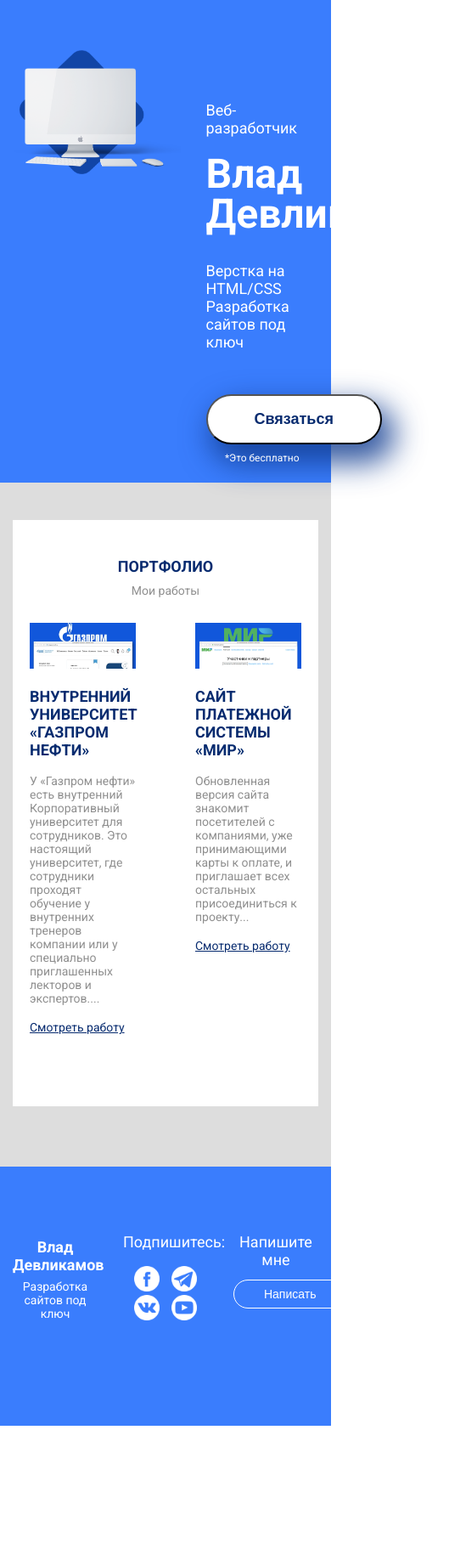
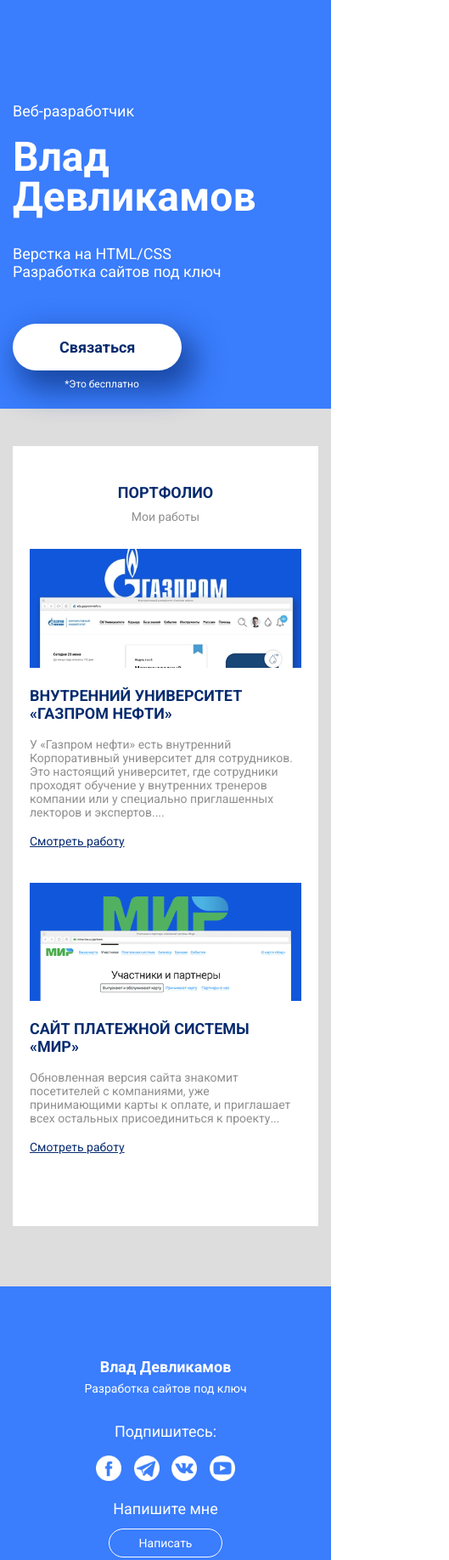
Before and after one commit to webvlad2/webvlad2.github.io, a plain HTML site: page index.html in a window 390 px wide. Shown: the top 1836 px of the page at 85% size, 529 px wide, since content can reach past the window. Before the commit the page ends 1678 px from the top, so only its background shows below. Drawn offline with Linux system fonts and the light colour scheme.

Commit message:
Add files via upload

```diff
--- a/css/style.css
+++ b/css/style.css
@@ -28,6 +28,8 @@ header {
 	margin-top: 20px;
 }
 .header-button {
+	display: inline-block;
+	text-decoration: none;
 	box-shadow: 10px 17px 34px 6px rgba(18, 61, 145, 0.83);
 	border-radius: 50px;
 	background-color: #ffffff;
@@ -138,6 +140,7 @@ footer {
 	margin-bottom: 13px;
 }
 .footer-button {
+	text-decoration: none;
 	display: inline-block;
 	border: 1px solid #ffffff;
 	background-color: transparent;
--- a/index.html
+++ b/index.html
@@ -25,16 +25,16 @@
 	<header>
 			<div class="container">
 			  <div class="row">
-				  <div class="col-7">
-					  <img src="img/main-img.png" alt="Монитор">
+				  <div class="col-lg-7">
+					  <img class="header-img" src="img/main-img.png" alt="Монитор">
 				  </div>
 				  <!-- /.col-7 -->
-				  <div class="col-5">
+				  <div class="col-lg-5">
 					  <p class="header-pretitle">Веб-разработчик</p>
 					  <h1 class="header-title">Влад Девликамов</h1>
 					  <p class="header-subtitle">Верстка на HTML/CSS <br> Разработка сайтов под ключ</p>
 					  <div class="header-button-block">
-						  <button class="header-button">Связаться</button>
+						  <a href="https://vk.com/id263195994" class="header-button">Связаться</a>
 						  <small>*Это бесплатно</small>
 						</div>
 				  </div>
@@ -51,7 +51,7 @@
 				<h2 class="portfolio-title">Портфолио</h2>
 				<p class="portfolio-subtitle">Мои работы</p>
 				<div class="row">
-					<div class="col-6">
+					<div class="col-md-6">
 						<div class="portfolio-col1">
 							<img src="img/portfolio-img-1.jpg" alt="Гаспром">
 							<h3>внутренний университет «Газпром нефти»</h3>
@@ -60,7 +60,7 @@
 						</div>
 					</div>
 					<!-- /.col6 -->
-					<div class="col-6">
+					<div class="col-md-6">
 						<div class="portfolio-col2">
 							<img src="img/portfolio-img-2.png" alt="">
 							<h3>Сайт платежной системы «Мир»</h3>
@@ -77,25 +77,25 @@
 	<footer>
 		<div class="container">
 			<div class="row">
-				<div class="col-4">
+				<div class="col-md-4">
 					<h4 class="footer-author">Влад Девликамов</h4>
 					<p class="footer-text">Разработка сайтов под ключ</p>
 				</div>
 				<!-- /.col4 -->
-				<div class="col-4">
+				<div class="col-md-4">
 					<div class="social-block">
 						<p>Подпишитесь:</p>
 						<a href="https://www.facebook.com/vlad.football"><img src="img/facebook-logo-button.png" alt="Facebook"></a>
 						<a href="#"><img src="img/telegram-symbol.png" alt="Telegram"></a>
 						<a href="https://vk.com/id263195994"><img src="img/vk-social-logotype.png" alt="Вконтанте"></a>
-						<a href="#"><img src="img/youtube-symbol.png" alt="Youtube"></a>
+						<a href="https://vk.com/id263195994"><img src="img/youtube-symbol.png" alt="Youtube"></a>
 					</div>
 				</div>
 				<!-- /.col4 -->
-				<div class="col-4">
+				<div class="col-md-4">
 					<div class="footer-cta-block">
 						<p class="footer-cta">Напишите мне</p>
-						<button class="footer-button">Написать</button>
+						<a href="https://vk.com/id263195994" class="footer-button">Написать</a>
 					</div>
 				</div>
 				<!-- /.col4 -->
```
